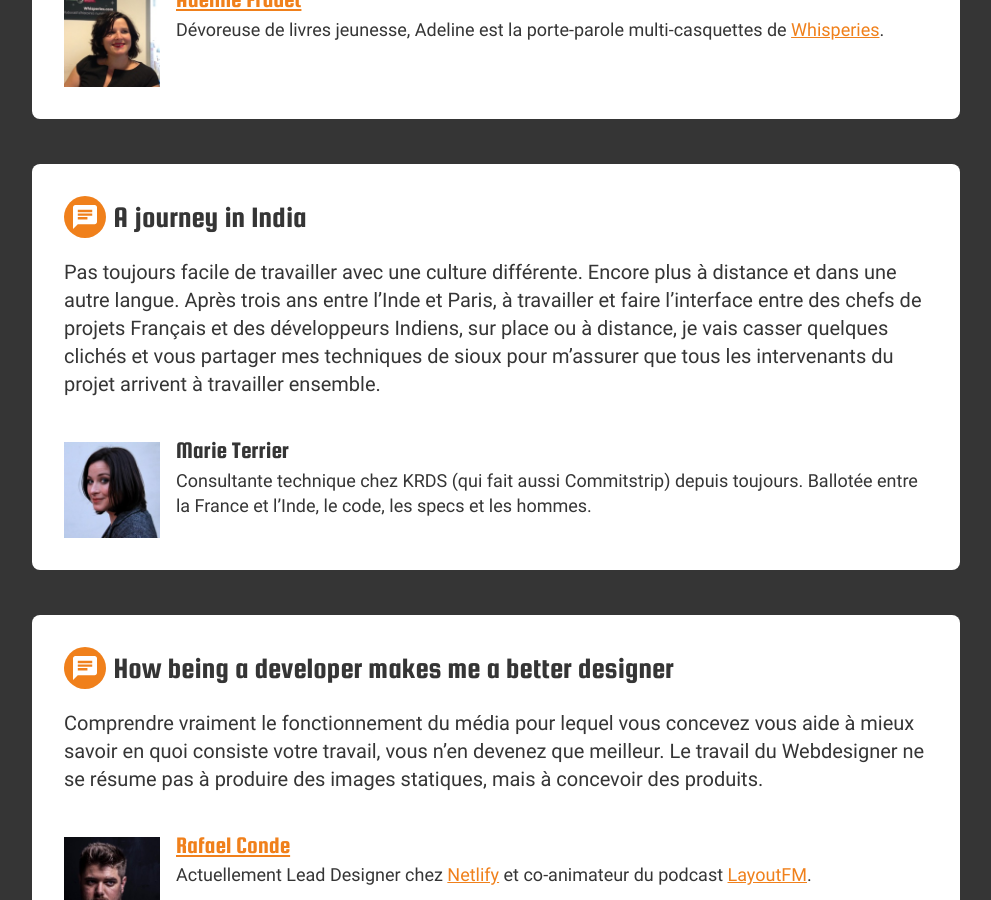
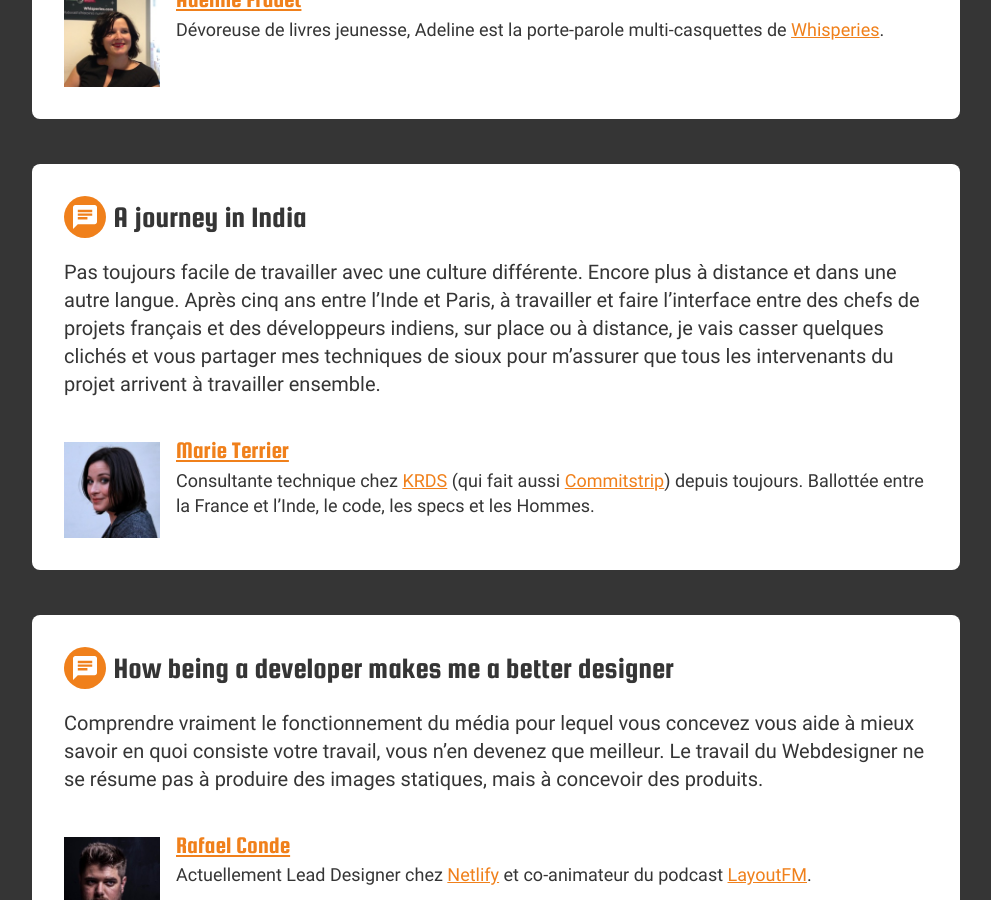
Before and after one commit to sudweb/2017, a Jekyll site: the page built from programme.html, in a window 1280 px wide and 900 px high, scrolled down 1868 px. Shown: the whole window, without its empty margins (144-1135 px from the left). Built offline with Jekyll 4.4.1, drawn with Linux system fonts in a browser that asks for light colours.

Commit message:
Corrections Marie

```diff
--- a/_data/speakers.yml
+++ b/_data/speakers.yml
@@ -49,8 +49,9 @@ lucie:
   website: http://www.kaleidoscopeye.com/
 marie:
   bio: >
-    Consultante technique chez KRDS (qui fait aussi Commitstrip) depuis toujours. Ballotée entre la France et l’Inde, le code, les specs et les hommes.
+    Consultante technique chez [KRDS](http://krds.com/fr/fr/) (qui fait aussi [Commitstrip](http://www.commitstrip.com/fr/)) depuis toujours. Ballottée entre la France et l’Inde, le code, les specs et les Hommes.
   name: Marie Terrier
+  twitter: materrier
 nicolas_cyril:
   bio: >
     Cyril et Nicolas sont les co-fondateurs d'[alwaysdata.com](https://alwaysdata.com), une plateforme d’hébergement qui se veut performante, moderne, et humaine.
```
Also changed, not shown: _talks/conferences/a-journey-in-india.md (+1 -1 lines).
